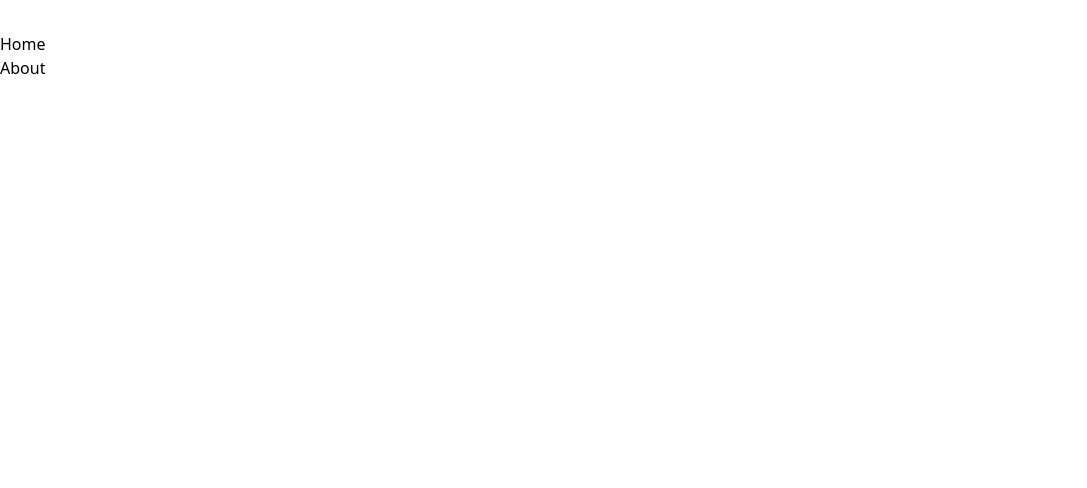
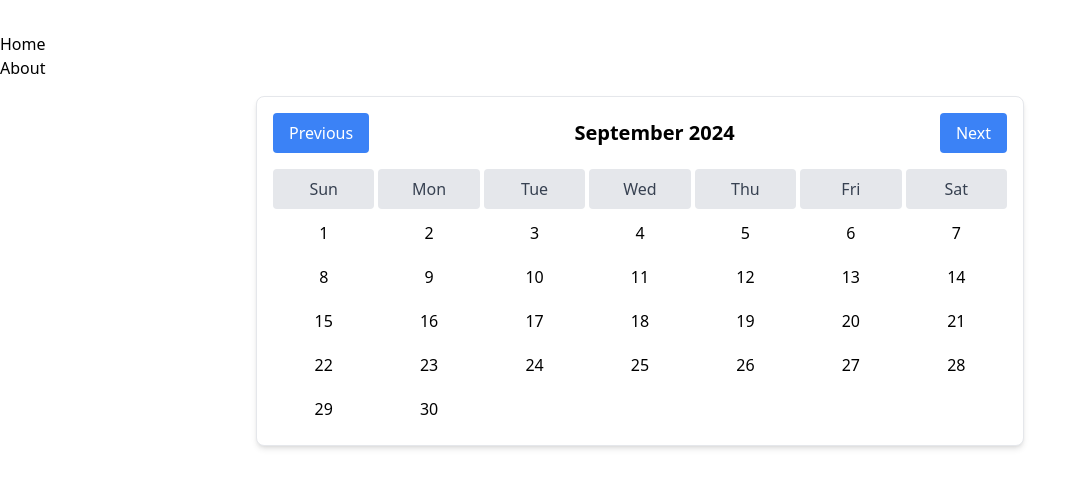
Before and after one commit to xiangstan/lunar-calendar, a Vue app: page /calendar in a window 1280 px wide. Before the commit this address had no page. Shown: the top 488 px of the page, without its empty margins (0-1087 px from the left). Built offline with nearby package versions, Linux system fonts and the light colour scheme.

Commit message:
Initialized the calendar template.

```diff
--- a/src/router/index.js
+++ b/src/router/index.js
@@ -16,6 +16,11 @@ const router = createRouter({
       // this generates a separate chunk (About.[hash].js) for this route
       // which is lazy-loaded when the route is visited.
       component: () => import('../views/AboutView.vue')
+    },
+    {
+      path: '/calendar',
+      name: 'Calendar',
+      component: () => import('../views/calendar/HomeView.vue')
     }
   ]
 })
--- /dev/null
+++ b/src/stores/app.js
@@ -0,0 +1,28 @@
+// src/store/index.js
+import { defineStore } from "pinia"
+
+export const useAppStore = defineStore("appStore", {
+  state: () => {
+    return {
+      isDarkMode: false,
+      isInternal: false,
+      isShown: {
+        calendarModal: false
+      }
+    }
+  },
+  actions: {
+    // toggle between light/dark mode
+    setDarkMode(data) {
+      const darkMode = (typeof data === "boolean") ? data : false;
+      this.isDarkMode = darkMode
+    },
+    // Define an action to update the internal status
+    updateInternalStatus(status) {
+      this.isInternal = (typeof status === "boolean") ? status : false;
+    },
+    updateShown(data) {
+      this.isShown[data.cat] = data.value
+    }
+  },
+})
--- /dev/null
+++ b/src/views/calendar/DetailView.vue
@@ -0,0 +1,91 @@
+<template>
+  <div v-if="isModalShow" class="fixed inset-0 bg-gray-800 bg-opacity-50 flex justify-center items-center z-50">
+    <div class="bg-white rounded-lg shadow-lg w-full p-6 relative sm:w-[80%] md:w-[60%] lg:w-[50%]">
+      <button @click="close" class="absolute top-2 right-2 text-gray-500 hover:text-gray-700">
+        <svg xmlns="http://www.w3.org/2000/svg" fill="none" viewBox="0 0 24 24" stroke-width="1.5" stroke="currentColor" class="size-6">
+          <path stroke-linecap="round" stroke-linejoin="round" d="M6 18 18 6M6 6l12 12" />
+        </svg>
+      </button>
+      <div>
+        <p>{{ lunarDate }}</p>
+        <div class="flex flex-row gap-1 items-start mb-4">
+          <div class="flex items-center font-bold self-start py-1 pr-1">
+            Gods:
+          </div>
+          <div v-if="showGods.length > 0" class="flex flex-row flex-wrap gap-1 items-start">
+            <span v-for="g in showGods" :key="g" class="bg-amber-400 p-1">
+              {{ g }}
+            </span>
+          </div>
+        </div>
+        <p>Luck: {{ getLuck }}</p>
+        <p>Avoid: {{ getBads }}</p>
+      </div>
+    </div>
+  </div>
+</template>
+
+<script setup>
+import { computed, defineProps, onMounted, ref } from 'vue';
+import  { useAppStore } from '@/stores/app';
+import { SolarDay } from 'tyme4ts';
+
+const appStore = useAppStore();
+
+const props = defineProps({
+  year: {
+    type: Number,
+    default: 0
+  },
+  month: {
+    type: Number,
+    default: 0
+  },
+  day: {
+    type: Number,
+    default: 0
+  }
+});
+
+console.log(props);
+
+const lunarDate = ref('');
+const getGods = ref('');
+const getLuck = ref('');
+const getBads = ref('');
+
+const showGods = computed(() => {
+  if (getGods.value.length < 1) {
+    return [];
+  }
+  else {
+    const temp = getGods.value.split(',');
+    return temp;
+  }
+})
+
+onMounted(() => {
+  const solarDate = SolarDay.fromYmd(props.year, props.month, props.day);
+  console.log(solarDate.toString())
+  lunarDate.value = solarDate.getLunarDay();
+  console.log(lunarDate.value.toString())
+  getGods.value = `${lunarDate.value.getGods()}`;
+  getLuck.value = `${lunarDate.value.getRecommends()}`;
+  getBads.value = `${lunarDate.value.getAvoids()}`;
+})
+
+const isModalShow = computed(() => {
+  return appStore.isShown.calendarModal;
+})
+
+const close = () => {
+  appStore.updateShown({
+    cat: 'calendarModal',
+    value: false
+  })
+}
+</script>
+
+<style scoped>
+/* Add any additional styling here if needed */
+</style>
--- /dev/null
+++ b/src/views/calendar/HomeView.vue
@@ -0,0 +1,99 @@
+<template>
+  <div>
+    <div class="max-w-3xl mx-auto p-4 bg-white border border-gray-200 rounded-lg shadow-md">
+      <div class="flex items-center justify-between mb-4">
+        <button @click="changeMonth('prev')" class="px-4 py-2 text-white bg-blue-500 rounded hover:bg-blue-600">Previous</button>
+        <h1 class="text-xl font-semibold">{{ monthYear }}</h1>
+        <button @click="changeMonth('next')" class="px-4 py-2 text-white bg-blue-500 rounded hover:bg-blue-600">Next</button>
+      </div>
+      <div class="grid grid-cols-7 gap-1">
+        <div v-for="day in daysOfWeek" :key="day" class="text-center font-medium text-gray-700 bg-gray-200 p-2 rounded">
+          {{ day }}
+        </div>
+        <div
+          v-for="day in daysInMonth"
+          :key="day.date"
+          :class="['text-center p-2 rounded', day.empty ? 'bg-gray-100' : 'bg-white']"
+        >
+          <a class="cursor-pointer hover:font-bold" @click="openModal" :data-day="day.day">
+            {{ day.day }}
+          </a>
+        </div>
+      </div>
+    </div>
+    <DetailView v-if="isModalShow" :year="getYear" :month="getMonth" :day="getDay" />
+  </div>
+</template>
+
+<script setup>
+import { computed, ref } from 'vue';
+import  { useAppStore } from '@/stores/app';
+import DetailView from './DetailView.vue';
+
+const appStore = useAppStore();
+
+const isToday = ref(new Date());
+const getDay = ref(0);
+
+const isModalShow = computed(() => {
+  return appStore.isShown.calendarModal;
+})
+
+const getMonth = computed(() => {
+  return isToday.value.getMonth() + 1;
+})
+const getYear = computed(() => {
+  return isToday.value.getFullYear();
+})
+const monthYear = computed(() => {
+  const options = { year: 'numeric', month: 'long' };
+  return isToday.value.toLocaleDateString(undefined, options);
+})
+const daysOfWeek = computed(() => {
+  const days = [];
+  const date = new Date();
+  date.setDate(1);
+  while (date.getDay() !== 0) {
+    date.setDate(date.getDate() - 1);
+  }
+  for (let i = 0; i < 7; i++) {
+    days.push(date.toLocaleDateString(undefined, { weekday: 'short' }));
+    date.setDate(date.getDate() + 1);
+  }
+  return days;
+});
+const daysInMonth = computed(() => {
+  const date = new Date(isToday.value.getFullYear(), isToday.value.getMonth(), 1);
+  const days = [];
+  const firstDay = date.getDay();
+  const lastDate = new Date(isToday.value.getFullYear(), isToday.value.getMonth() + 1, 0).getDate();
+
+  for (let i = 0; i < firstDay; i++) {
+    days.push({ day: '', empty: true });
+  }
+  for (let i = 1; i <= lastDate; i++) {
+    days.push({ day: i, date: new Date(isToday.value.getFullYear(), isToday.value.getMonth(), i) });
+  }
+  return days;
+});
+
+const changeMonth = (action) => {
+  const date = new Date(isToday.value);
+  if (action === 'prev') {
+    date.setMonth(date.getMonth() - 1);
+  }
+  else {
+    date.setMonth(date.getMonth() + 1);
+  }
+  isToday.value = date;
+}
+
+const openModal = (e) => {
+  getDay.value = parseInt(e.currentTarget.dataset.day);
+  appStore.updateShown({
+    cat: 'calendarModal',
+    value: true
+  })
+}
+
+</script>
```
Also changed, not shown: 1 other file (tests, documents, lock files or other folders).
